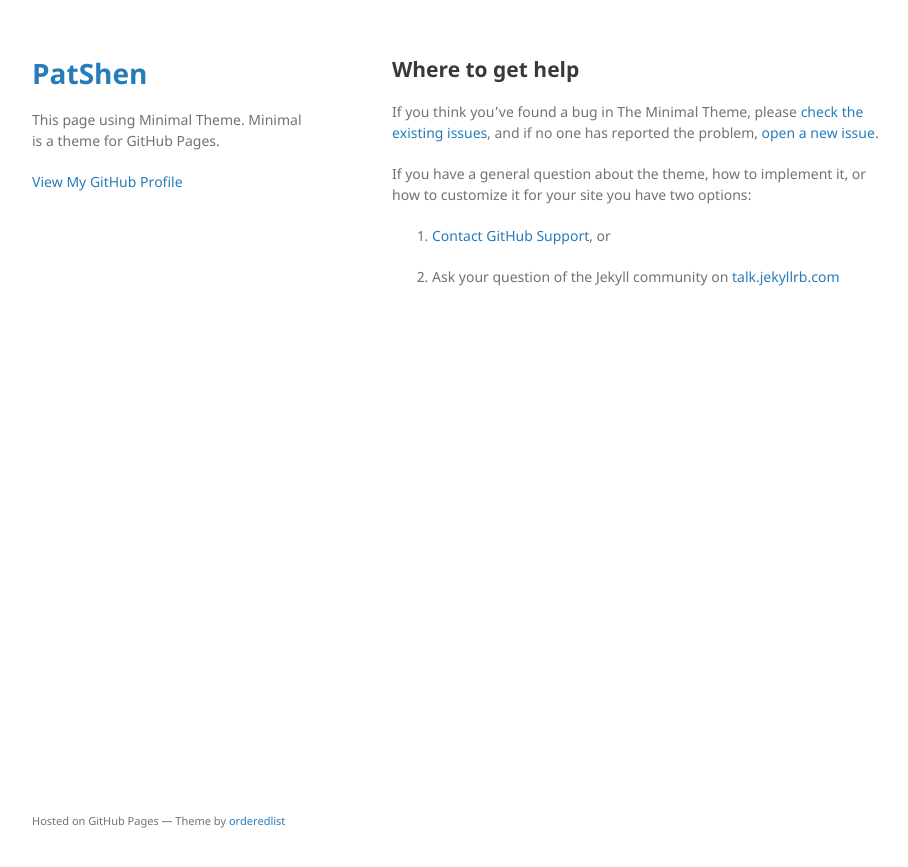
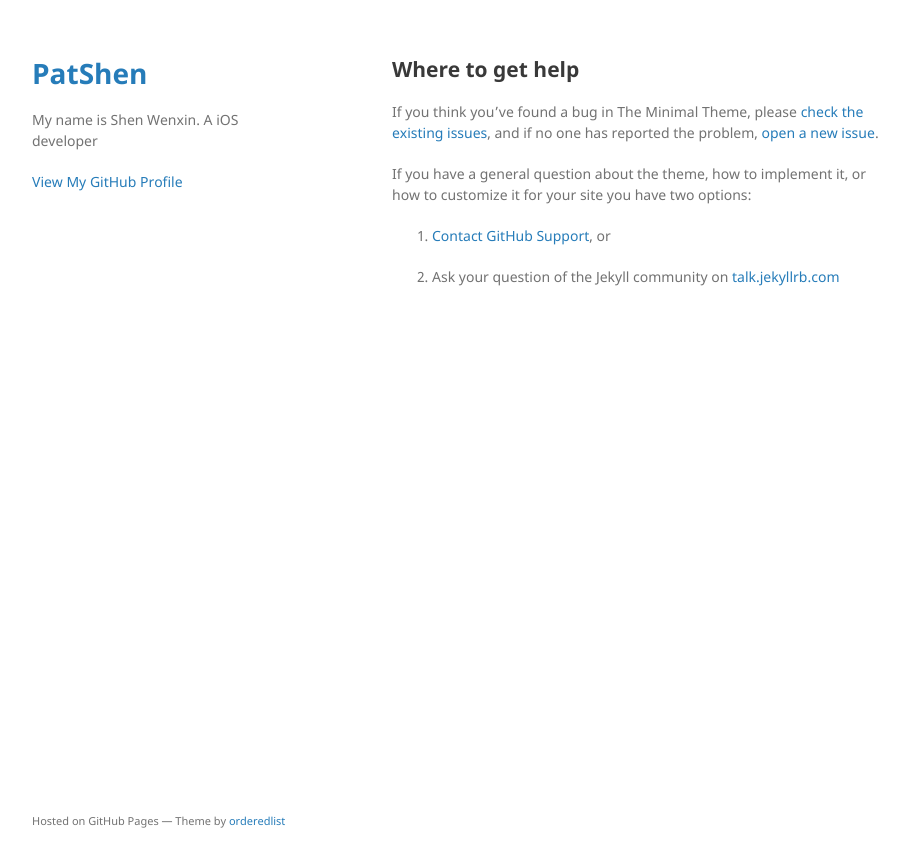
Before and after one commit to PatShen/PatShen.github.io, a Jekyll site: the page built from docs/SUPPORT.md, in a window 1280 px wide. Shown: the top 867 px of the page, without its empty margins (178-1086 px from the left). Built offline with Jekyll 4.4.1, drawn with Linux system fonts in a browser that asks for light colours; our own code applies the rules of GitHub Pages for plain Markdown files.

Commit message:
UI update.

```diff
--- a/_config.yml
+++ b/_config.yml
@@ -1,6 +1,7 @@
 title: PatShen
 # logo: /assets/img/logo.png
-description: This page using Minimal Theme. Minimal is a theme for GitHub Pages.
+description: My name is Shen Wenxin. A iOS developer
 show_downloads: false
 google_analytics:
 theme: jekyll-theme-minimal
+github.is_user_page: true
```
Also changed, not shown: index.md (+8 -0 lines).
